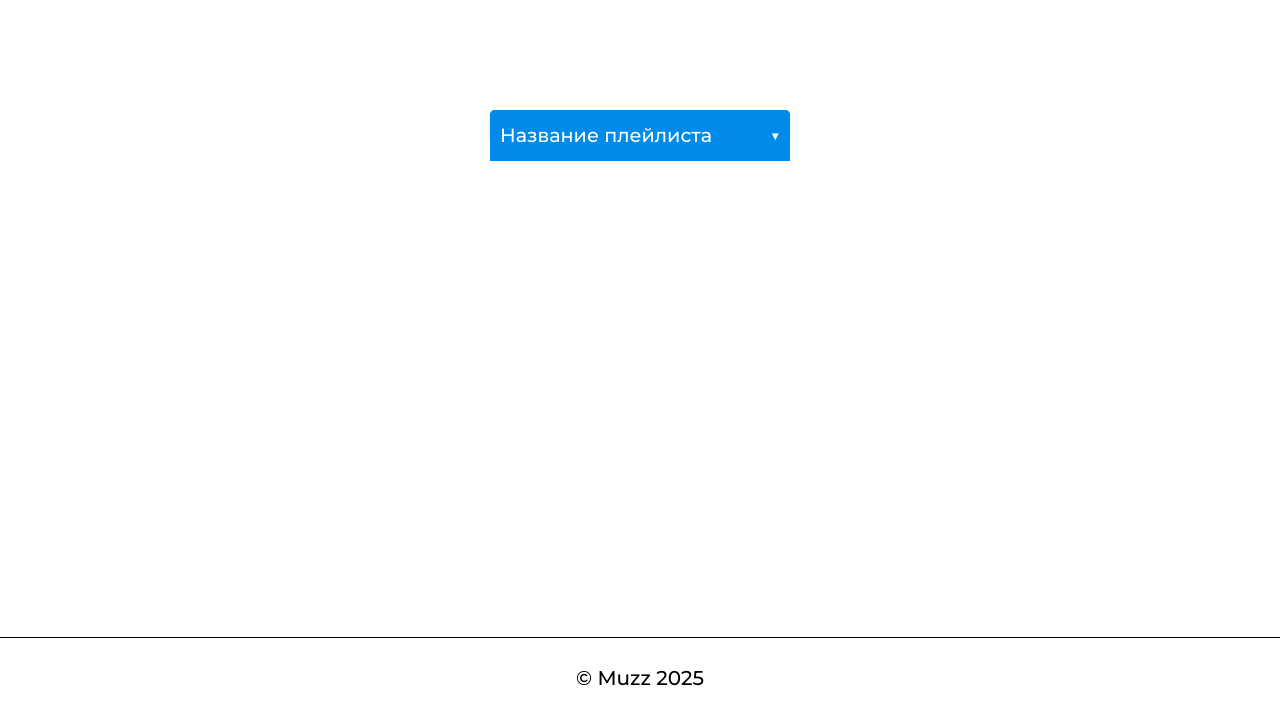
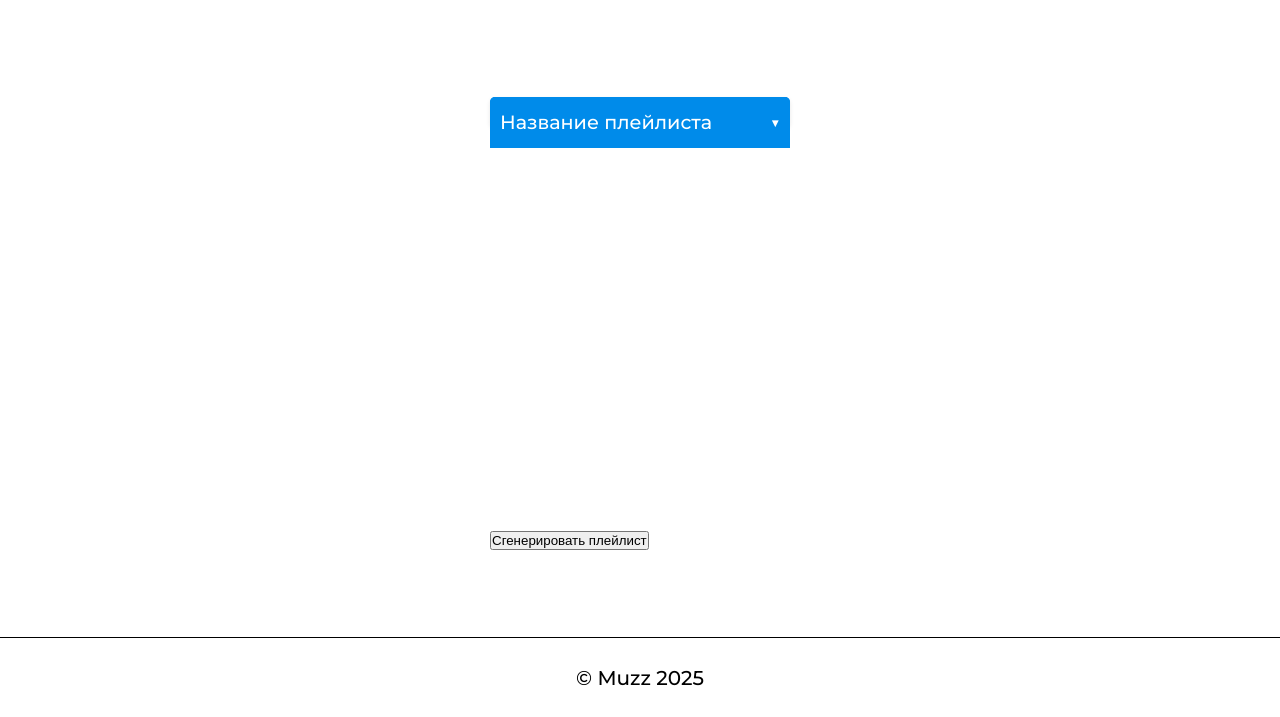
Before and after one commit to Bogdanchic144/1muzz.github.io, a plain HTML site: page bibl.html in a window 1280 px wide. Shown: the part 83-800 px from the top of the page. Drawn offline with Linux system fonts and the light colour scheme; files whose address does not match are found by name.

Commit message:
Update bibl.html

```diff
--- a/bibl.html
+++ b/bibl.html
@@ -36,6 +36,7 @@
     </header>
 
     <main class="main">
+      <section class="bibl">
         <div class="playlist-panel">
           <div class="playlist-header" onclick="togglePlaylist()">
             <h3 class="playlist-title">Название плейлиста</h3>
@@ -47,6 +48,12 @@
             <p>song_3</p>
           </div>
         </div>
+        <div class="bibl-btn">
+          <button class="playlist-generate" type="submit">
+            Сгенерировать плейлист
+          </button>
+        </div>
+      </section>
     </main>
     <footer>
       <p class="podval">&copy Muzz 2025</p>
```
Lines whose indentation alone changed are shown as unchanged.
